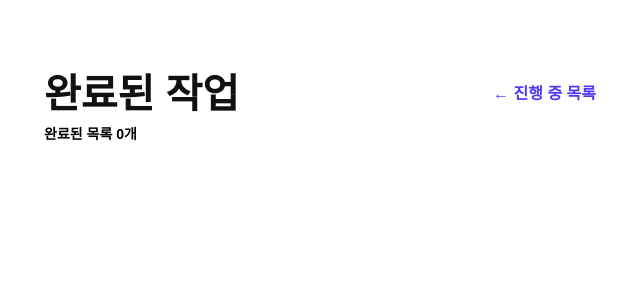
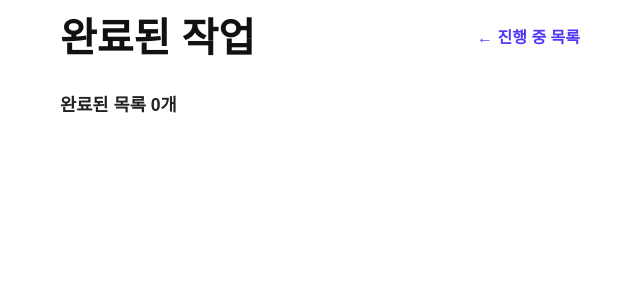
Before and after one commit to Leets-Official/8th-FE-Zero100, a React (Vite) app: page /completed in a window 1280 px wide. Shown: the top 300 px of the page, without its empty margins (320-960 px from the left). Built offline with nearby package versions, Linux system fonts and the light colour scheme.

Commit message:
refactor: CompletedPage 레이아웃을 TailwindCSS로 변경

```diff
--- a/src/pages/CompletedPage.jsx
+++ b/src/pages/CompletedPage.jsx
@@ -5,11 +5,14 @@ function CompletedPage(props) {
   const completedTasks = props.tasks.filter((task) => task.done === true);
 
   return (
-    <div className="app">
+    <main className="mx-auto flex max-w-[536px] flex-col gap-6 p-2">
       <PageHeader title="완료된 작업" linkTo="/" linkText="&larr; 진행 중 목록" />
 
-      <p className="midText">완료된 목록 {completedTasks.length}개</p>
-
+      <section className="flex flex-col gap-2">
+        <h2 className="text-[17.6px] leading-[1.5] font-bold text-[#222]">
+          완료된 목록 {completedTasks.length}개
+        </h2>
+        <div className="flex flex-col gap-2">
           {completedTasks.map((task) => (
             <TodoItem
               key={task.id}
@@ -20,6 +23,8 @@ function CompletedPage(props) {
             />
           ))}
         </div>
+      </section>
+    </main>
   );
 }
 
```
Lines whose indentation alone changed are shown as unchanged.
